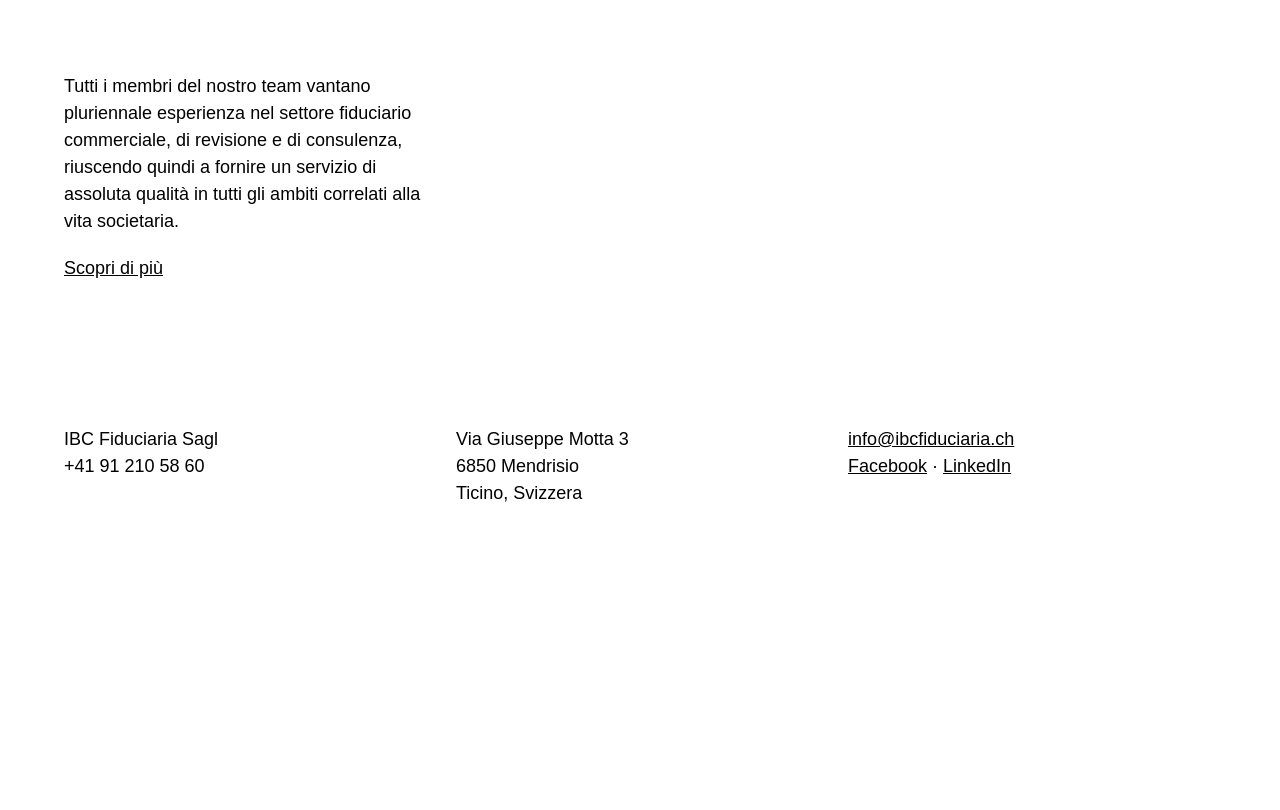
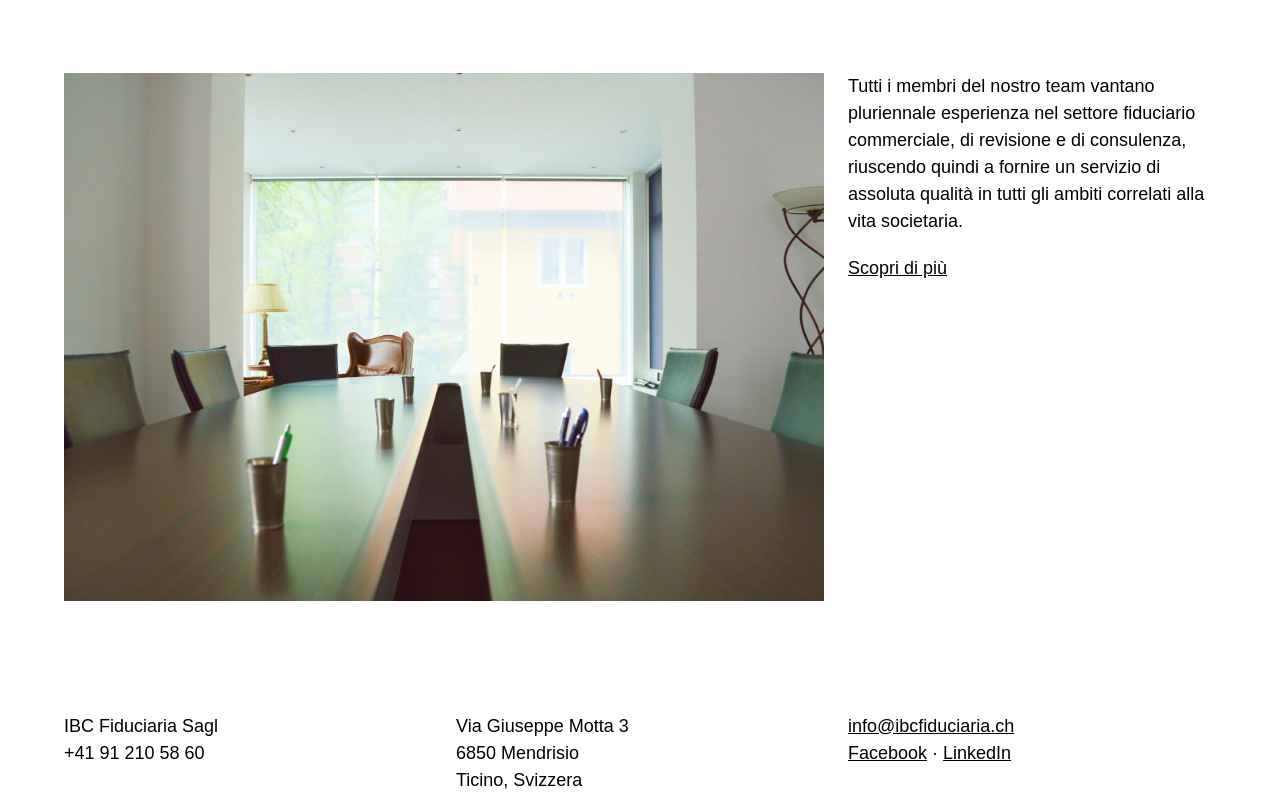
Before and after one commit to timoanzalone/ibc, a website: page public/index.html in a window 1280 px wide. Shown: the part 667-1477 px from the top of the page. Before the commit the page ends 1214 px from the top, so only its background shows below. Drawn offline with Linux system fonts and the light colour scheme; a web font is replaced by a local one.

Commit message:
Update index.html

```diff
--- a/public/index.html
+++ b/public/index.html
@@ -91,9 +91,9 @@
 
 
       <div class="columns m-t-xl wow fadeIn">
-        <!-- <div class="column is-8" style="display: flex; flex-direction:column;">
+        <div class="column is-8" style="display: flex; flex-direction:column;">
           <img style="align-self: end; margin-top: auto;" src="img/ibc_fiduciaria_uffici_home.jpg" alt="">
-        </div> -->
+        </div>
 
         <div class="column is-4" style="display:flex; flex-direction:column;">
           <p>
```
